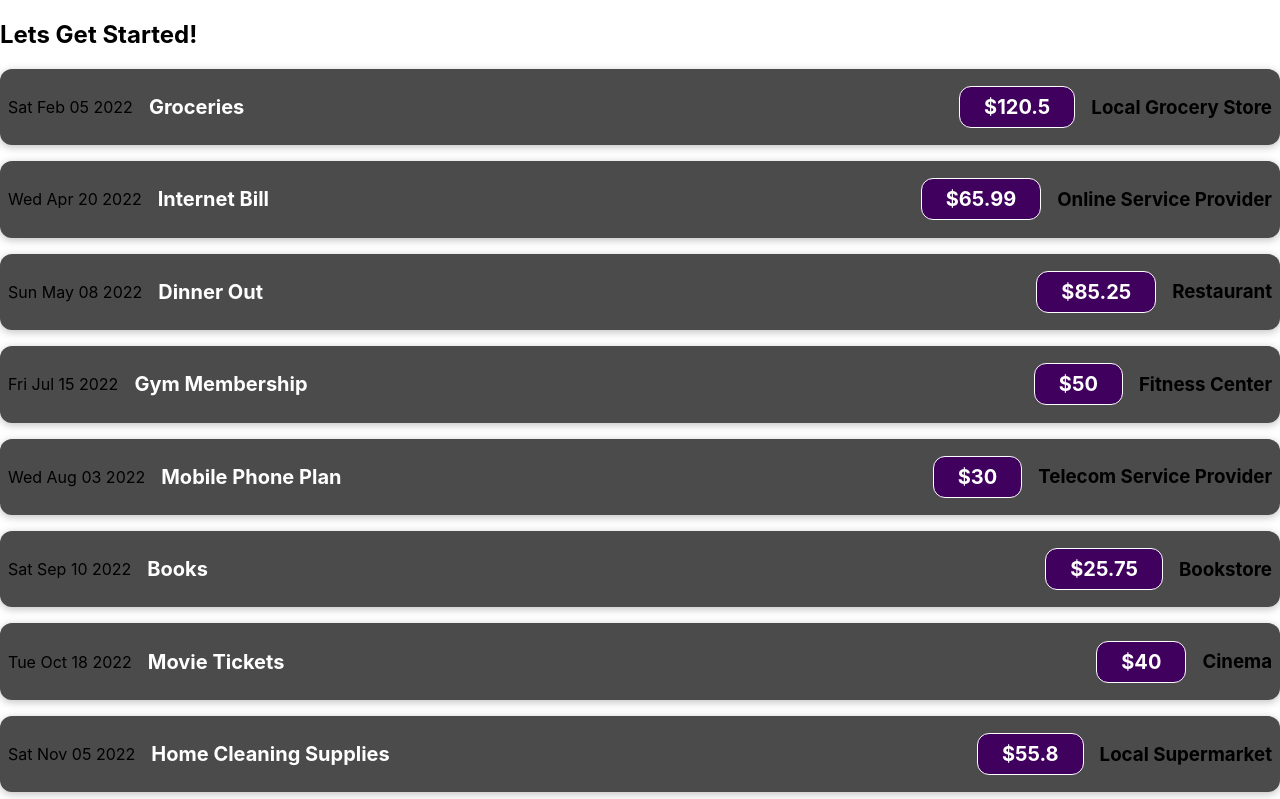
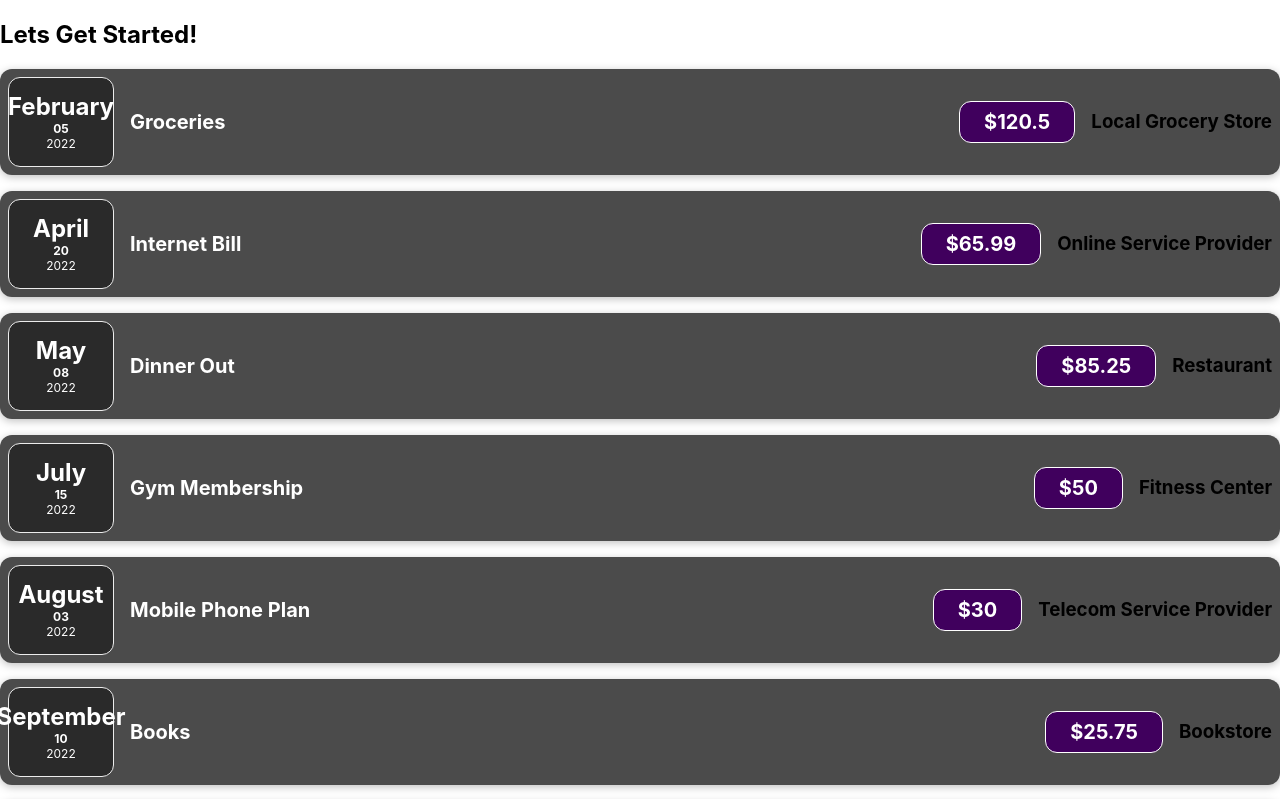
Before and after one commit to arpitanaskar/ExpenseItem, a React (Create React App) app: page / in a window 1280 px wide. Shown: the top 799 px of the page. Built offline with nearby package versions, Linux system fonts and the light colour scheme; the HTML template or start-up script is replaced by a standard one.

Commit message:
Splitting Components

```diff
--- /dev/null
+++ b/src/components/ExpenseDate.css
@@ -0,0 +1,26 @@
+.expense-date {
+  display: flex;
+  flex-direction: column;
+  width: 6.5rem;
+  height: 5.5rem;
+  border: 1px solid #ececec;
+  background-color: #2a2a2a;
+  color: white;
+  border-radius: 12px;
+  align-items: center;
+  justify-content: center;
+}
+
+.expense-date__month {
+  font-size: 0.75rem;
+  font-weight: bold;
+}
+
+.expense-date__year {
+  font-size: 0.75rem;
+}
+
+.expense-date__day {
+  font-size: 1.5rem;
+  font-weight: bold;
+}
--- /dev/null
+++ b/src/components/ExpenseDate.js
@@ -0,0 +1,17 @@
+import "./ExpenseDate.css";
+
+const ExpenseDate = (props) => {
+  const day = props.eDate.toLocaleString("en-US", { month: "long" });
+  const month = props.eDate.toLocaleString("en-US", { day: "2-digit" });
+  const year = props.eDate.getFullYear();
+
+  return (
+    <div className="expense-date">
+      <div className="expense-date__day">{day}</div>
+      <div className="expense-date__month">{month}</div>
+      <div className="expense-date__year">{year}</div>
+    </div>
+  );
+};
+
+export default ExpenseDate;
--- /dev/null
+++ b/src/components/ExpenseDetails.js
@@ -0,0 +1,15 @@
+const ExpenseDetails = (props) => {
+  const title = props.title;
+  const amount = props.amount;
+  const location = props.location;
+
+  return (
+    <div className="expense-item__description">
+      <h2>{title}</h2>
+      <div className="expense-item__price">${amount}</div>
+      <h3>{location}</h3>
+    </div>
+  );
+};
+
+export default ExpenseDetails;
--- a/src/components/ExpenseItem.js
+++ b/src/components/ExpenseItem.js
@@ -1,14 +1,21 @@
 import "./ExpenseItem.css";
+import ExpenseDate from "./ExpenseDate.js";
+import ExpenseDetails from "./ExpenseDetails.js";
 
 const ExpenseItem = (props) => {
   return (
     <div className="expense-item">
-      {props.date.toDateString()}
-      <div className="expense-item__description">
-        <h2>{props.title}</h2>
-        <div className="expense-item__price">${props.amount}</div>
-        <h3>{props.locationOfExpenditure}</h3>
-      </div>
+      <ExpenseDate eDate={props.date} />
+
+      {/* The variable name of date in the ExpenseDate and here when we are passing props, should be the same. "eDate". we can always use date. I used eDate for clearing my concept. */}
+
+      <ExpenseDetails
+        title={props.title}
+        amount={props.amount}
+        location={props.locationOfExpenditure}
+
+        // { this locationOfExpenditure is getting passed from App.js where the data mainly belongs.}
+      />
     </div>
   );
 };
```
